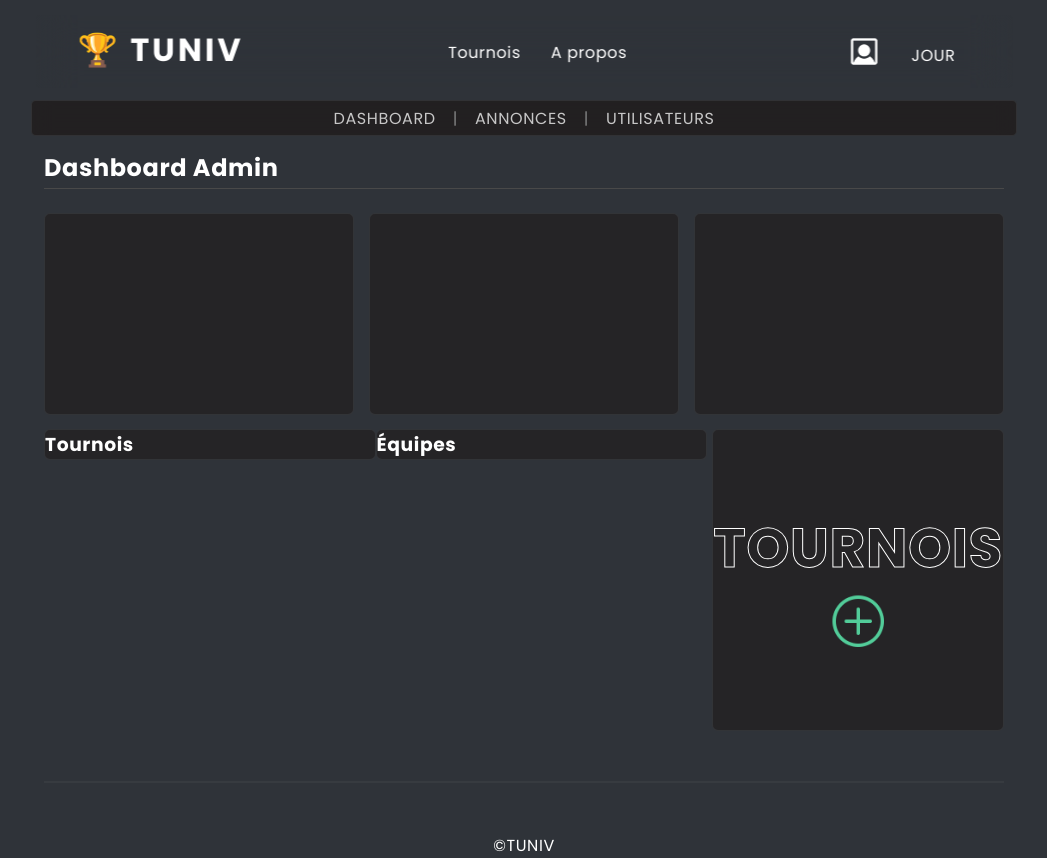
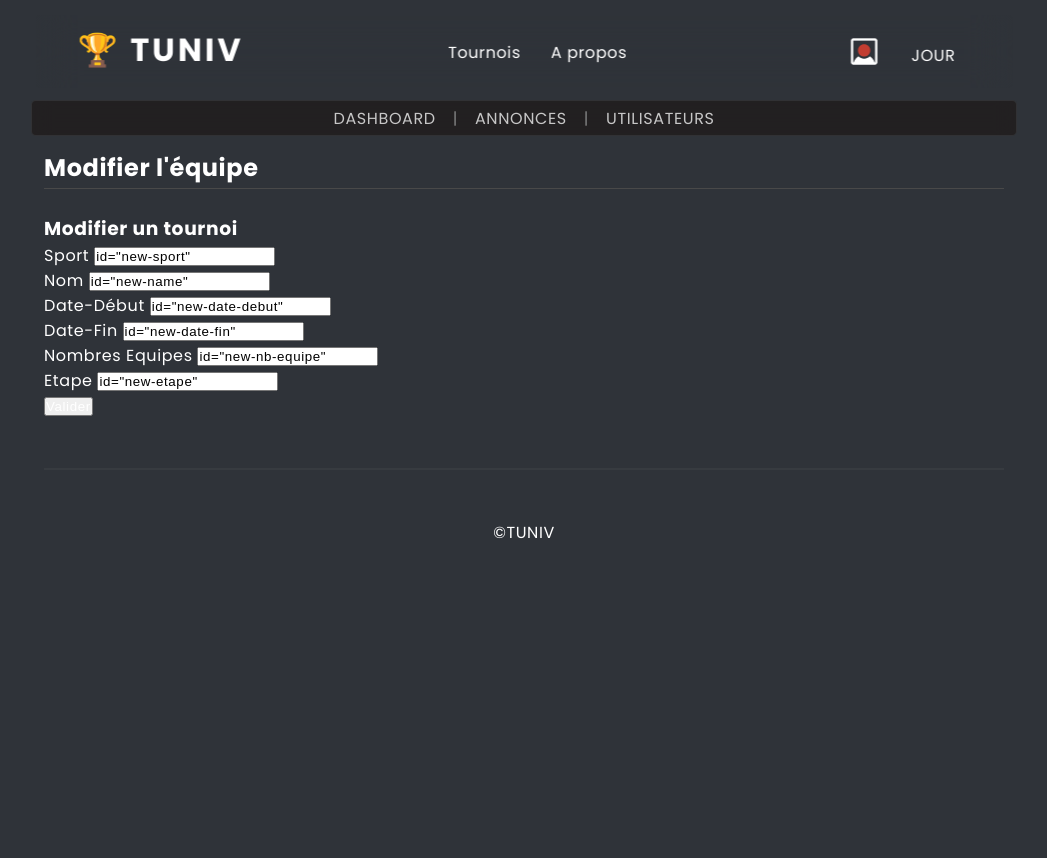
Before and after one commit to KaazDW/A2S3-SAE-TUNIV, a PHP site: page /pages/dashb-admin-editform-tournoi.php?id=1 in a window 1280 px wide. Shown: the whole page, without its empty margins (116-1163 px from the left). After the commit the page ends 539 px from the top, so only its background shows below. Run offline with PHP 8.4, Linux system fonts and the light colour scheme; the visitor is signed in with stand-in values (Sample User, id 1); data that the repository does not hold is empty.

Commit message:
admin-edit-tournoi

```diff
--- a/pages/dashb-admin-editform-tournoi.php
+++ b/pages/dashb-admin-editform-tournoi.php
@@ -1,141 +1,102 @@
 <?php session_start();
-
-if (empty($_SESSION["type"])) {
-    $_SESSION["type"] = false;
+if (empty($_SESSION["loggedIn"])) {
+    $_SESSION["loggedIn"] = false;
 }
 
-if ($_SESSION["type"]!="administrateur") {
+if ($_SESSION["type"] != "administrateur") {
     header("Location: ../index.php");
 }
 
 include '../config/db.php';
 
-$sql = "SELECT * FROM Tournoi;";
-$listeTournois = $pdo->query($sql);
 
-$sql = "SELECT * FROM Equipe;";
-$listeEquipes = $pdo->query($sql);
 
 ?>
-
 <!DOCTYPE html>
 <html lang="fr">
+
 <head>
     <?php include '../modules/head.php'; ?>
     <link href="../assets/css/style.css" rel="stylesheet">
 </head>
+
 <body>
     <?php include '../modules/header.php'; ?>
-    <main class="main-dashboard">
-        <h2 class="title">Dashboard Admin</h2>
-        <section class="dashadmin-section">
-            <div class="dashadmin-topgrid">
-                <div class="dashadmin-topgrid-card dashadmin-card">
+    <main class="main-dashcap">
+        <h2 class="title">Modifier l'équipe</h2>
+        <section class="dashcap-section">
+            <div class="ajout-joueurs">
+                <p>
+                    <?php
+                    $listetournoi = $pdo->prepare('SELECT *  FROM Tournoi where ID_Tournoi =:varId');
 
-                </div>
-                <div class="dashadmin-topgrid-card dashadmin-card">
 
-                </div>
-                <div class="dashadmin-topgrid-card dashadmin-card">
+                    $listetournoi->execute(
+                        [
 
-                </div>
-            </div>
-            <div class="dashadmin-topmid">
-                <div class="display-tournaments dashadmin-card">
-                    <h3>Tournois</h3>
-                    <?php $tournois = $listeTournois->fetchAll();
-                        foreach($tournois as $tournoi):
+                            'varId' => $_GET["id"],
+                        ]
+                    );
+                    $tournoi = $listetournoi->fetch();
                     ?>
-                    <div class="tournois-line">
-                        <span><?php echo($tournoi['Sport']) ?></span>
-                        <span><?php echo($tournoi['Nom']) ?></span>
-                        <div>
-                            <a class="edit" href="dashb-admin-editform-tournoi.php?id=<?= $tournoi['ID_Tournoi'] ?>">
-                                <img src="../assets/img/edit-blanc.png">
-                            </a>
-                            <a class="edit" href="../config/config-suppr-tournoi.php?id=<?= $tournoi['ID_Tournoi'] ?>">
-                                <img src="../assets/img/delete-blanc.png">
-                            </a>
-                        </div>
+                </p>
+                <form action="../config/config-editform.php?id=<?php echo ($_GET["id"]) ?>" method="POST" enctype="multipart/form-data">
+                    <h3>Modifier un tournoi</h3>
+                    <div>
+                        <label for="new-sport">Sport</label>
+                        <input name="new-sport" value=<?php echo $tournoi[1] ?> id="new-sport">
                     </div>
-                    <?php
-                    endforeach;
-                    ?>
-                </div>
+                    <div>
+                        <label for="new-name">Nom</label>
+                        <input name="new-name" value=<?php echo $tournoi[2] ?> id="new-name">
+                    </div>
+                    <div>
+                        <label for="new-date-debut">Date-Début</label>
+                        <input name="new-date-debut" value=<?php echo $tournoi[3] ?> id="new-date-debut">
+                    </div>
+                    <div>
+                        <label for="new-date-fin">Date-Fin</label>
+                        <input name="new-date-fin" value=<?php echo $tournoi[4] ?> id="new-date-fin">
+                    </div>
+                    <div>
+                        <label for="new-nb-equipe">Nombres Equipes</label>
+                        <input name="new-nb-equipe" value=<?php echo $tournoi[5] ?> id="new-nb-equipe">
+                    </div>
+                    <div>
+                        <label for="new-etape">Etape</label>
+                        <input name="new-etape" value=<?php echo $tournoi[6] ?> id="new-etape">
+                    </div>
 
-                <div class="display-tournaments dashadmin-card">
-                    <h3>Équipes</h3>
-                    <?php $equipes = $listeEquipes->fetchAll();
-                        foreach($equipes as $equipe):
-                    ?>
-                    <div class="tournois-line">
-                        <span><?php echo($equipe['Sport']) ?></span>
-                        <span><?php echo($equipe['Nom']) ?></span>
-                        <div>
-                            <a class="edit" href="dashb-admin-editform-equipe.php?id=<?= $equipe['ID_Equipe'] ?>">
-                                <img src="../assets/img/edit-blanc.png">
-                            </a>
-                            <a class="edit" href="../config/config-suppr-tournoi.php?id=<?= $tournoi['ID_Equipe'] ?>">
-                                <img src="../assets/img/delete-blanc.png">
-                            </a>
-                        </div>
-                    </div>
-                    <?php
-                    endforeach;
-                    ?>
-                </div>
-                <div class="init-tourn dashadmin-card">
-                    <h3>tournois</h3>
-                    <a id="tcreate">
-                        <img src="../assets/img/create.png">
-                    </a>
-                </div>
-                <div id="tcreationmenu">
-                    <header>
-                        <a id="creationmenuclose">
-                            <img src="../assets/img/cross.png">
-                        </a>
-                    </header>
-
-                    <h3>Créer un nouveau tournoi</h3>
-                    <form action="../config/config-crea-tournoi.php" method="POST">
-                        <div class="form">
-                            <div class="form-parta">
-                                <label for="name">Nom du tournoi</label>
-                                <input name="name" type="text" id="name" maxlength=255 required="required">
-
-                                <label for="sport">Sport</label>
-                                <input name="sport" type="text" id="sport" maxlength=50 required="required">
-
-                                <label for="dateDeb">Date de début du tournoi</label>
-                                <input name="dateDeb" type="datetime-local" id="dateDeb" required="required">
-
-                                <label for="dateFin">Date de fin du tournoi</label>
-                                <input name="dateFin" type="datetime-local" id="dateFin" required="required">
-                            </div>
-                        </div>
-
-                        <div class="form-button">
-                            <button type="submit">Créer le tournoi</button>
-                        </div>
-                    </form>
-
-                </div>
+                    <button>Valider</button>
+                </form>
             </div>
         </section>
-
-
+        <section id="joueur-edit">
+            <header>
+                <button onclick="closeeditjoueurs()">Annuler</button>
+            </header>
+            <div class="content">
+                <!-- CONTENU DU MENU D'EDITION D'UN JOUEURS -->
+            </div>
+        </section>
+        </section>
     </main>
     <?php include '../modules/footer.php'; ?>
     <script>
-        // DISPLAY TOURNAMENT CREATION MENU
-        document.getElementById('tcreationmenu').style.display = "none";
-        document.getElementById('tcreate').addEventListener("click", function(){
-            document.getElementById('tcreationmenu').style.display = "block";
-        });
-        document.getElementById('creationmenuclose').addEventListener("click", function(){
-            document.getElementById('tcreationmenu').style.display = "none";
+        // DISPLAY JOUEURS EDIT MENU
+        document.getElementById('joueur-edit').style.display = "none";
+
+        function openeditjoueurs() {
+            document.getElementById('joueur-edit').style.display = "block";
+        }
+
+        function closeeditjoueurs() {
+            document.getElementById('joueur-edit').style.display = "none";
+        }
+        document.getElementById('closebtneditjoueurs').addEventListener("click", function() {
+            document.getElementById('joueur-edit').style.display = "none";
         });
     </script>
 </body>
+
 </html>
```
Also changed, not shown: config/config-editform.php (+9 -8 lines), pages/dashb-admin.php (+14 -10 lines).
